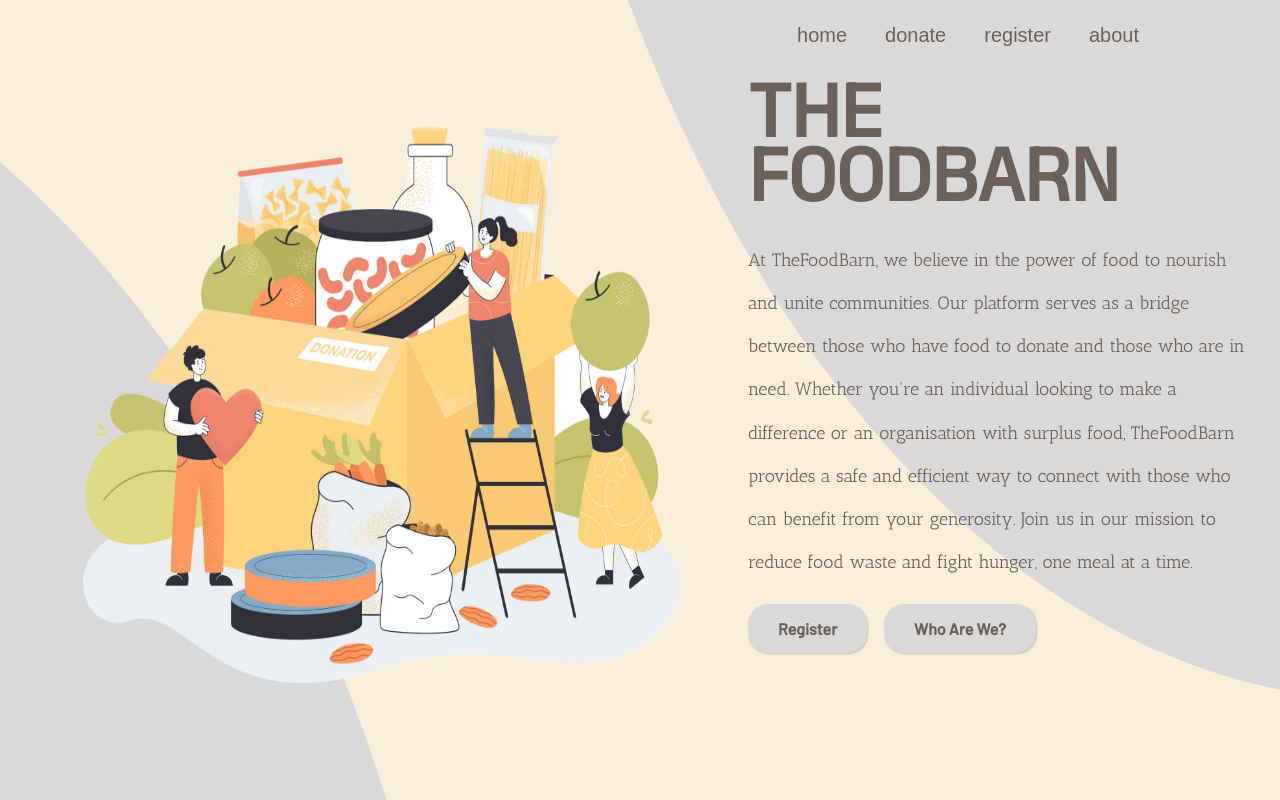
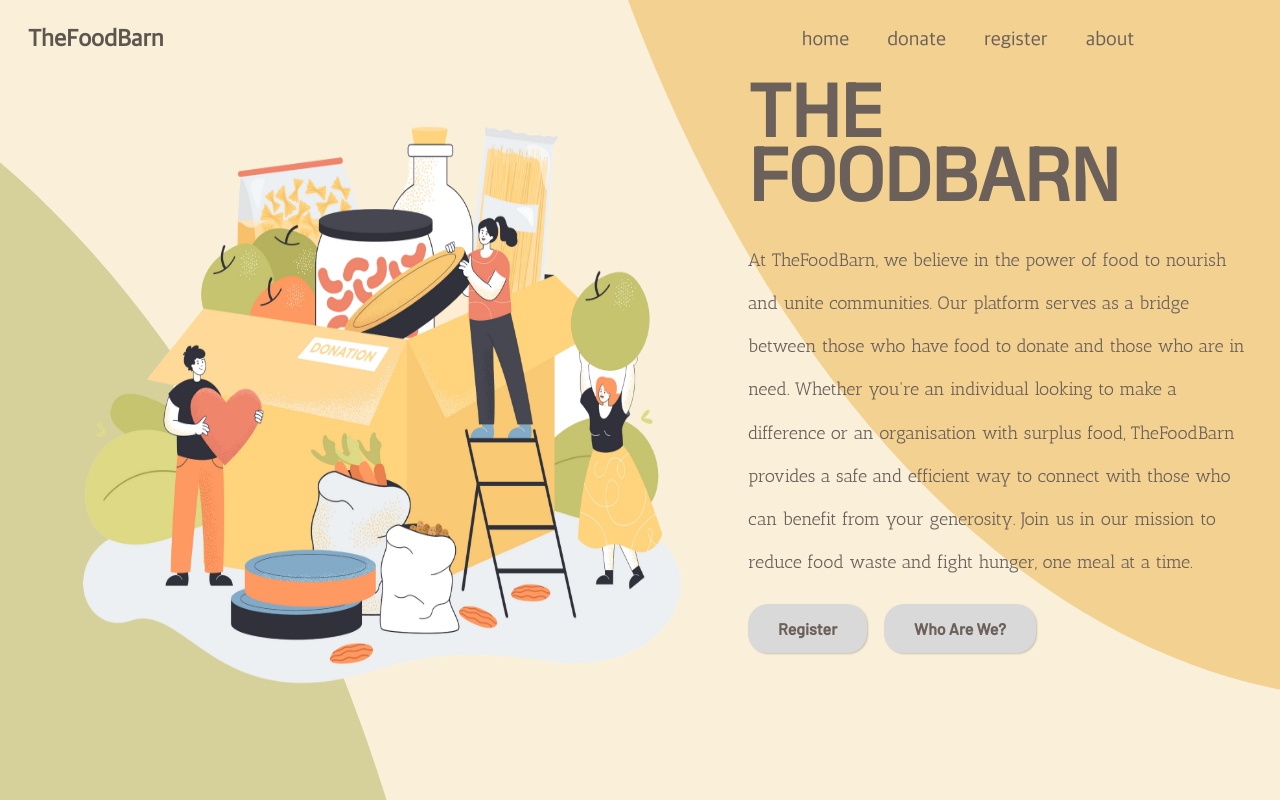
Before and after one commit to pratyush0000/GeekCoders_Hackathon, a React (Vite) app in the folder geekcoders/: page /home in a window 1280 px wide. Built offline with nearby package versions, Linux system fonts and the light colour scheme.

Commit message:
home again

```diff
--- a/geekcoders/components/Ellipses.module.css
+++ b/geekcoders/components/Ellipses.module.css
@@ -14,16 +14,17 @@
 .ellipse {
     width: 3000px;
     height: 3000px;
-    background-color: #D9D9D9;
     border-radius: 50%;
 }
 
 .bottomLeft {
     margin-bottom: -1400px; /*ellipse height at bottom*/
     margin-left: -1300px; /* ellipse width at left*/
+    background-color: #D6D09A;
 }
 
 .topRight {
     margin-top: -2300px; /* ellipse height at top */
     margin-right: -1000px; /* ellipse width at right */
+    background-color: #F3D291;
 }
--- a/geekcoders/components/Navbar.jsx
+++ b/geekcoders/components/Navbar.jsx
@@ -6,6 +6,7 @@ const Navbar=()=>{
         <nav className={styles.nav}>
             <div>
             <img src='' className={styles.logo}/>
+            <h1 className={styles.logo}>TheFoodBarn</h1>
             {/* <img src={logo} alt="" className={styles.logo}/> */}
             </div>
             <ul>
--- a/geekcoders/components/Navbar.module.css
+++ b/geekcoders/components/Navbar.module.css
@@ -1,9 +1,14 @@
 @import url('https://fonts.googleapis.com/css2?family=Teko:wght@300..700&display=swap');
+
+@font-face {
+    font-family: 'Apple Gothic';
+    src: url('../src/assets/AppleSDGothicNeoR.ttf') format('truetype');
+}
 
 .nav {
   height: 70px;
   width: 100%;
-  font-family: "Teko", sans-serif;
+  font-family: "Apple Gothic", sans-serif;
 
   display: flex;
   align-items: center;
@@ -53,7 +58,7 @@ ul li{
     text-decoration: none;
     color: #6C615A;
     font-size: 20px;
-    font-family: "Gothic A1", sans-serif;
+    font-family: "Apple Gothic", sans-serif;
     font-weight: 400;
     font-style: normal;
     transition: color 0.3s ease;
@@ -63,3 +68,10 @@ ul li{
     color: #F1F1F1; /* Change the color on hover */
 
   }
+
+.logo {
+    font-family: "Apple Gothic", sans-serif;
+    color: #5E554E;
+    padding-left: 20px;
+    padding-top: 25px;
+}
```
Also changed, not shown: geekcoders/src/assets/AppleSDGothicNeoR.ttf (added), 1 other file (tests, documents, lock files or other folders).
